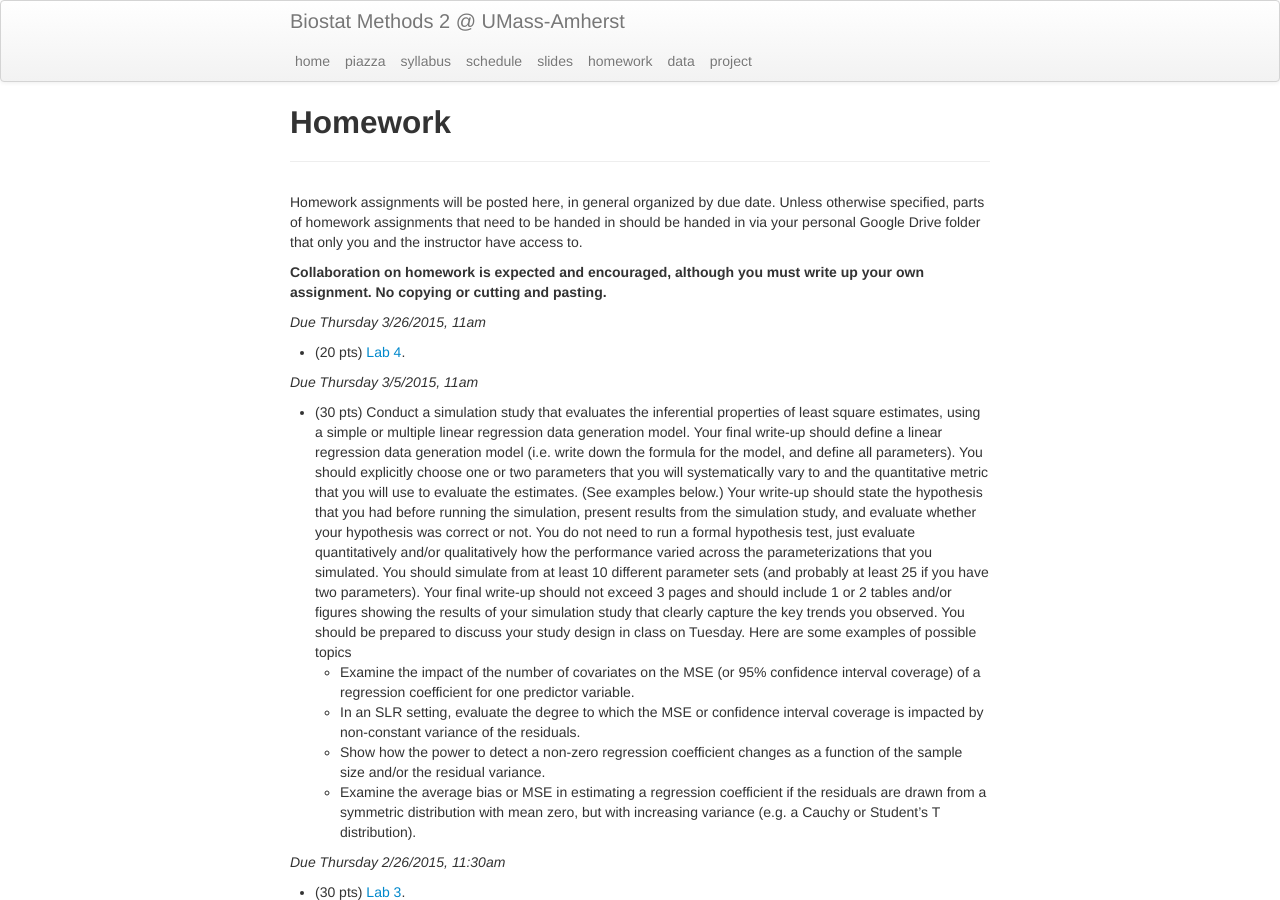
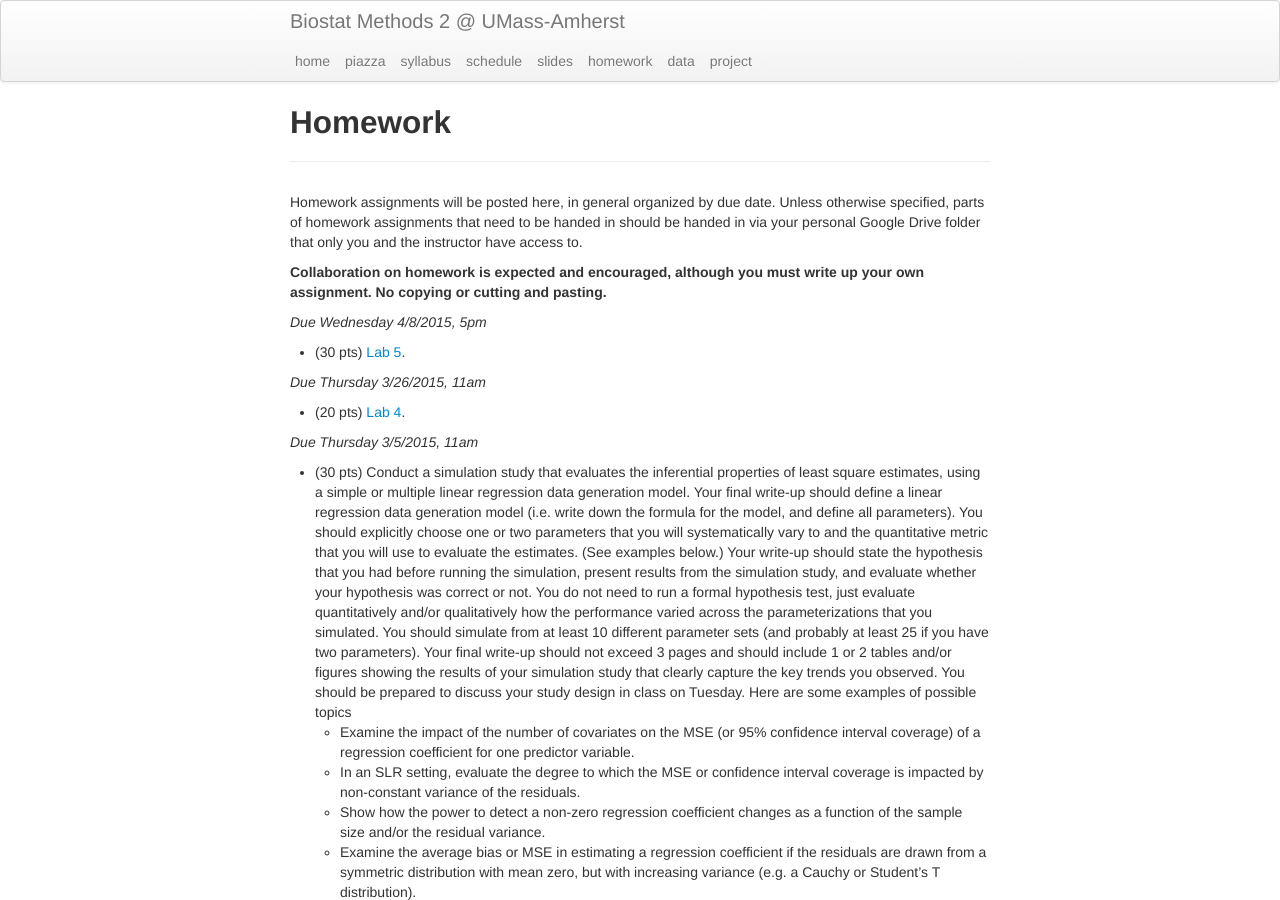
Before and after one commit to nickreich/stat-modeling-2015, a Jekyll site: the page built from pages/homework.md, in a window 1280 px wide and 900 px high. Built offline with Jekyll 4.4.1, drawn with Linux system fonts in a browser that asks for light colours.

Commit message:
homework updates.

```diff
--- a/pages/homework.md
+++ b/pages/homework.md
@@ -7,6 +7,11 @@ tagline:
 Homework assignments will be posted here, in general organized by due date. Unless otherwise specified, parts of homework assignments that need to be handed in should be handed in via your personal Google Drive folder that only you and the instructor have access to.
 
 **Collaboration on homework is expected and encouraged, although you must write up your own assignment. No copying or cutting and pasting.**
+
+_Due Wednesday 4/8/2015, 5pm_
+
+* (30 pts) [Lab 5](../assets/labs/lab5-amelia-missing-data.pdf).
+
 
 _Due Thursday 3/26/2015, 11am_
 
```
